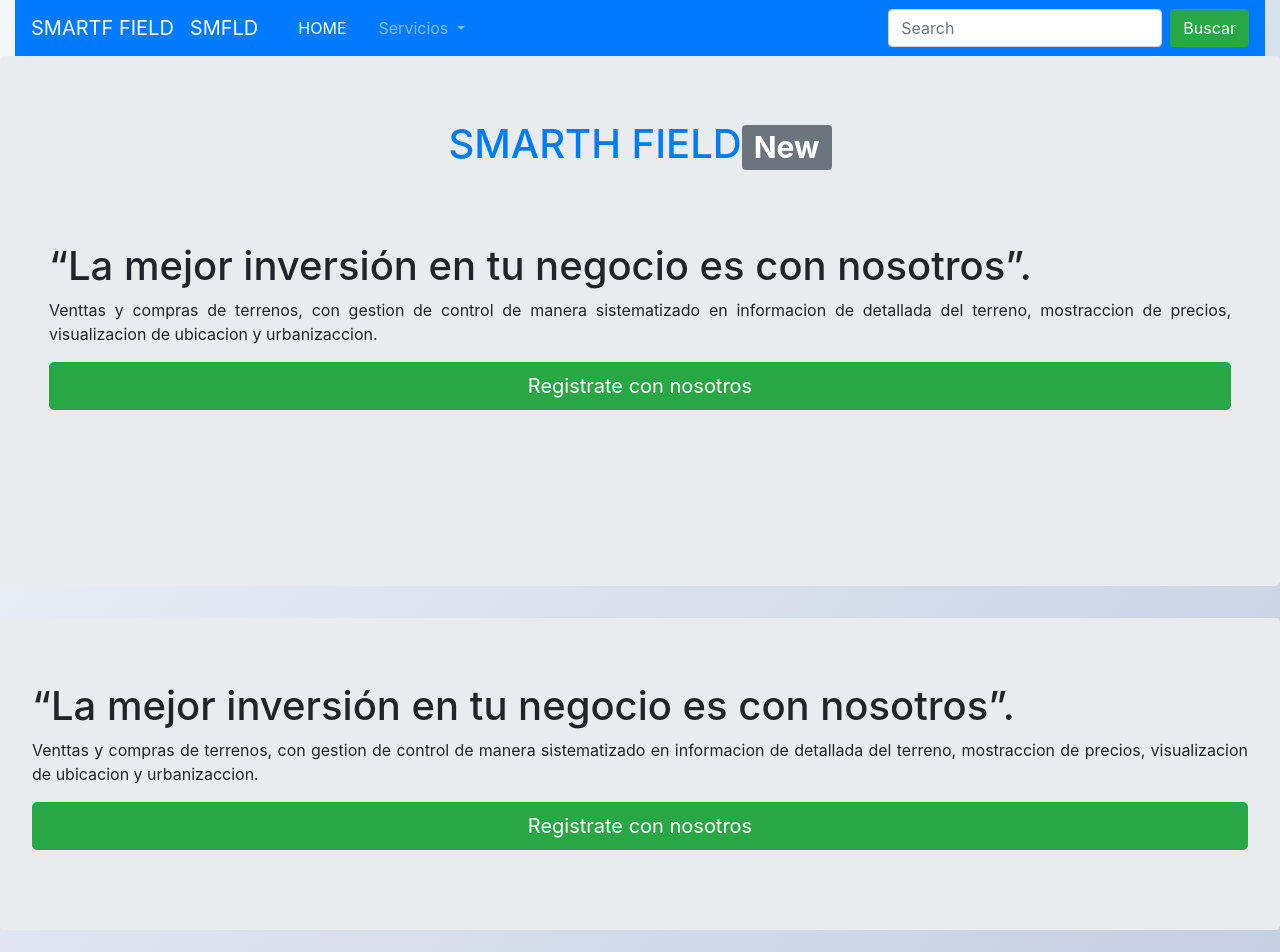
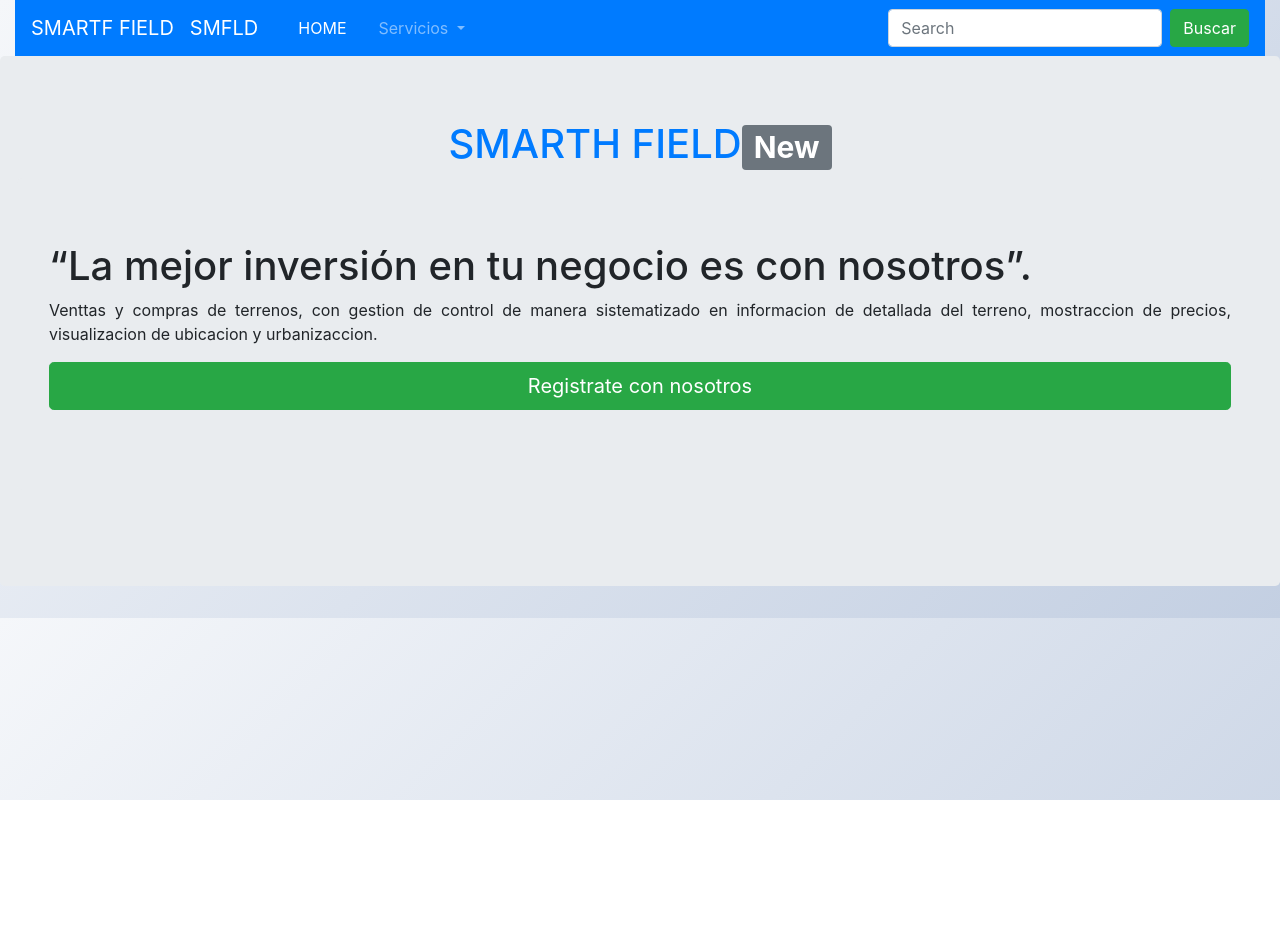
Before and after one commit to JorgeCambrano/pruebasmart, a React (Create React App) app: page / in a window 1280 px wide. Shown: the top 952 px of the page. After the commit the page ends 800 px from the top, so only its background shows below. Built offline with nearby package versions, Linux system fonts and the light colour scheme.

Commit message:
cambios de texto

```diff
--- a/src/App.js
+++ b/src/App.js
@@ -1,6 +1,5 @@
 import React, { Component } from 'react';
 import Header from './components/Inicio/Header';
-import Texto from './components/Inicio/texto';
 
 
 class App extends Component {
@@ -10,7 +9,7 @@ class App extends Component {
 
     <div className="App">
       <Header/>
-      <Texto/>
+
     </div>
 
 
--- a/src/components/Inicio/texto.js
+++ /dev/null
@@ -1,21 +0,0 @@
-import React, { Component } from 'react';
-
-class texto extends Component {
-    render() {
-        return (
-            <div>
-
-               <div class="jumbotron">
-                        <h1>“La mejor inversión en tu negocio es con nosotros”.</h1>
-                        <p class="text-justify"> Venttas y compras de terrenos, con gestion de control de manera sistematizado en informacion
-                        de detallada del terreno, mostraccion de precios, visualizacion de ubicacion y urbanizaccion.</p>
-                        <p><a href="#" class="btn btn-success btn-lg btn-block">Registrate con nosotros </a></p>
-
-                </div>
-            </div>
-
-        );
-    }
-}
-
-export default texto;
```
